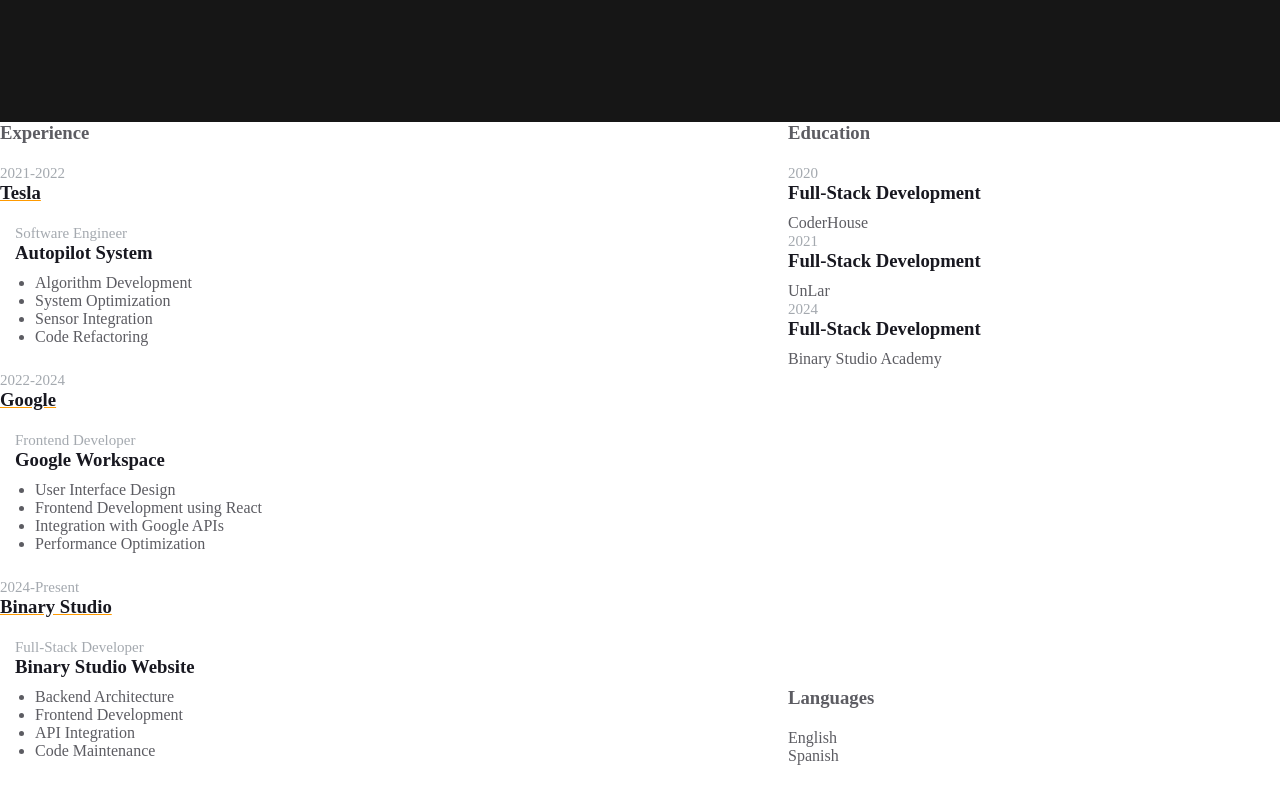
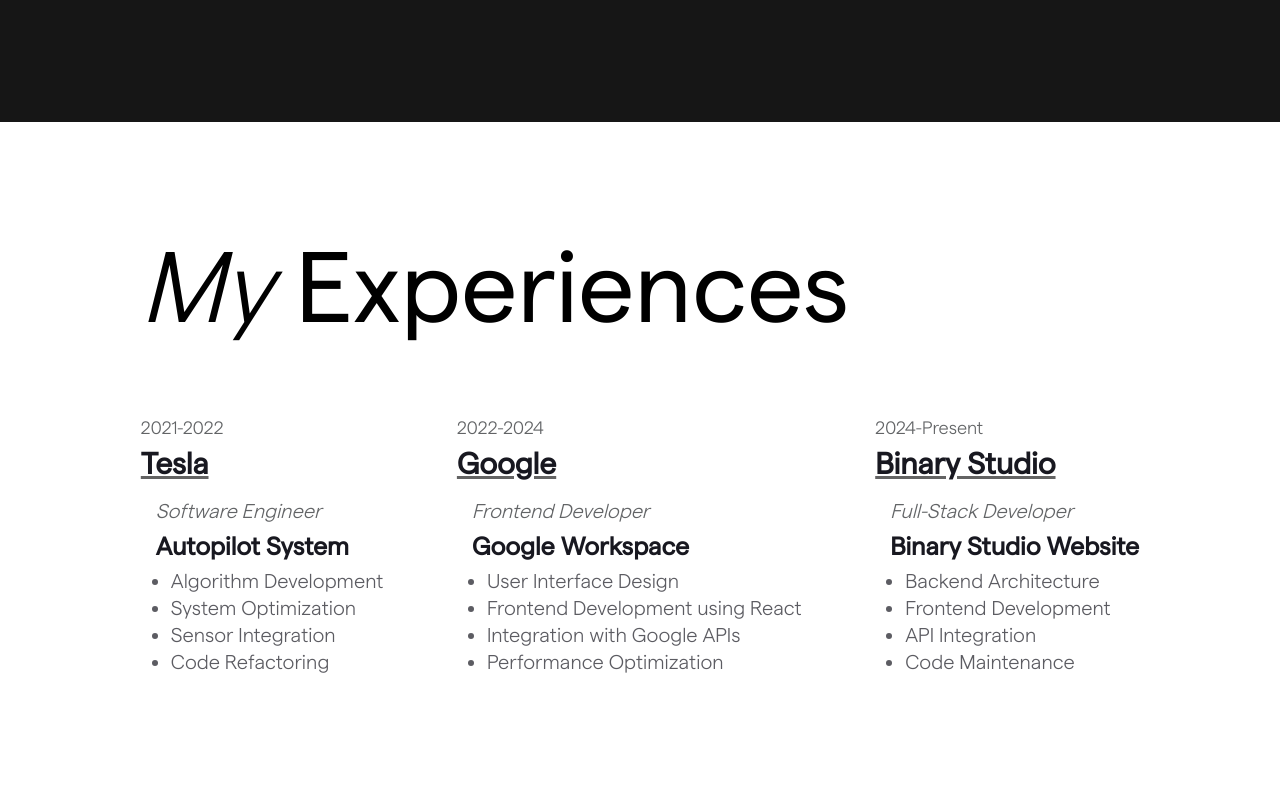
Before and after one commit to marcelonieva7/homepage, a plain HTML site: page index.html in a window 1280 px wide. Shown: the part 2300-3100 px from the top of the page. Drawn offline with Linux system fonts and the light colour scheme.

Commit message:
update experinces

```diff
--- a/index.html
+++ b/index.html
@@ -210,6 +210,63 @@
           </div>
       </div>
     </div>
+    <div id="fifth-page" class="container">
+      <div class="fifth-page-content">
+          <div class="fifth-page-upper">
+              <p class="reach-me"><span class="hey">My </span>Experiences</p>
+          </div>
+          <div class="fifth-page-middle">
+            <div class="experiences__company">
+              <div class="experiences__company-header">
+                <span class="experiences__company-header-durability">2021-2022</span>
+                <h3 class="experiences__company-header-name">Tesla</h3>
+              </div>
+              <div class="experiences__company-project">
+                <span class="experiences__company-project-role">Software Engineer</span>
+                <h3 class="experiences__company-project-name">Autopilot System</h3>
+                <ul class="experiences__company-project-responsibilities">
+                  <li>Algorithm Development</li>
+                  <li>System Optimization</li>
+                  <li>Sensor Integration</li>
+                  <li>Code Refactoring</li>
+                </ul>
+              </div>
+            </div>
+            <div class="experiences__company">
+              <div class="experiences__company-header">
+                <span class="experiences__company-header-durability">2022-2024</span>
+                <h3 class="experiences__company-header-name">Google</h3>
+              </div>
+              <div class="experiences__company-project">
+                <span class="experiences__company-project-role">Frontend Developer</span>
+                <h3 class="experiences__company-project-name">Google Workspace</h3>
+                <ul class="experiences__company-project-responsibilities">
+                  <li>User Interface Design</li>
+                  <li>Frontend Development using React</li>
+                  <li>Integration with Google APIs</li>
+                  <li>Performance Optimization</li>
+                </ul>
+              </div>
+            </div>
+            <div class="experiences__company">
+              <div class="experiences__company-header">
+                <span class="experiences__company-header-durability">2024-Present</span>
+                <h3 class="experiences__company-header-name">Binary Studio</h3>
+              </div>
+              <div class="experiences__company-project">
+                <span class="experiences__company-project-role">Full-Stack Developer</span>
+                <h3 class="experiences__company-project-name">Binary Studio Website</h3>
+                <ul class="experiences__company-project-responsibilities">
+                  <li>Backend Architecture</li>
+                  <li>Frontend Development</li>
+                  <li>API Integration</li>
+                  <li>Code Maintenance</li>
+                </ul>
+              </div>
+            </div>
+          </div>
+      </div>
+    </div>
     <div class="container">
       <div class="resume__block">
         <div class="main-info fh">
--- a/styles.css
+++ b/styles.css
@@ -18,10 +18,10 @@ body {
   overflow-x: hidden;
   --primary-text-color: #181820;
   --secondary-text-color: #5c5c62;
-  --durability-text-color: #6a737d9c;
+  --durability-text-color: #26292cb9;
   --icon-color: #6a737d;
   --border-color: #ff9a0045;
-  --text-decoration-color: #ff9a00;
+  --text-decoration-color: #383838c7;
 }
 
 ::-webkit-scrollbar {
@@ -145,18 +145,18 @@ body {
 
 /*Contact info styles*/
 
-#third-page {
+#third-page, #fifth-page {
   width: 100%;
   padding-top: 13vw;
   padding-bottom: 13vw;
   background-color: #fff;
 }
 
-.third-page-content {
+.third-page-content, .fifth-page-content {
   margin-top: -15vh;
 }
 
-.third-page-upper {
+.third-page-upper, .fifth-page-upper {
   color: #000;
   font-family: "Matter Regular";
   font-size: 100px;
@@ -171,7 +171,7 @@ body {
   font-style: italic;
 }
 
-.third-page-middle {
+.third-page-middle, .fifth-page-middle {
   padding: 3vw 11vw;
   margin-top: 2vw;
 }
@@ -291,6 +291,11 @@ body {
 
 /*Experience and additional info styles*/
 
+.fifth-page-middle {
+  display: flex;
+  justify-content: space-between;
+}
+
 .experiences {
   flex: 1 1 60%;
   margin-right: 50px;
@@ -305,8 +310,9 @@ body {
 .experiences__company-header-durability {
   color: var(--durability-text-color);
   text-align: left;
-  margin-bottom: 10px;
-  font-size: 15px;
+  margin-bottom: 11px;
+  font-family: "Matter Light";
+  font-size: 18px;
 }
 
 .experiences__company-header-name {
@@ -314,7 +320,9 @@ body {
   text-decoration-color: var(--text-decoration-color);
   text-decoration-line: underline;
   text-align: left;
-  margin-bottom: 20px;
+  margin-block: 9px 20px;
+  font-family: "Matter Regular";
+  font-size: 30px;
 }
 
 .experiences__company-project {
@@ -326,18 +334,28 @@ body {
   color: var(--durability-text-color);
   text-align: left;
   margin-bottom: 10px;
-  font-size: 15px;
+  font-family: "Matter Light";
+  font-style: italic;
+  font-size: 20px;
 }
 
 .experiences__company-project-name {
   color: var(--primary-text-color);
   text-align: left;
-  margin-bottom: 10px;
+  margin-block: 10px;
+  font-family: "Matter Regular";
+  font-size: 25px;
 }
 
 .experiences__company-project-responsibilities {
   color: var(--secondary-text-color);
-  padding-left: 20px;
+  padding-left: 15px;
+  font-family: "Matter Light";
+  font-size: 20px;
+}
+
+.experiences__company-project-responsibilities li {
+ margin-bottom: 5px;
 }
 
 .additional-info {
```
